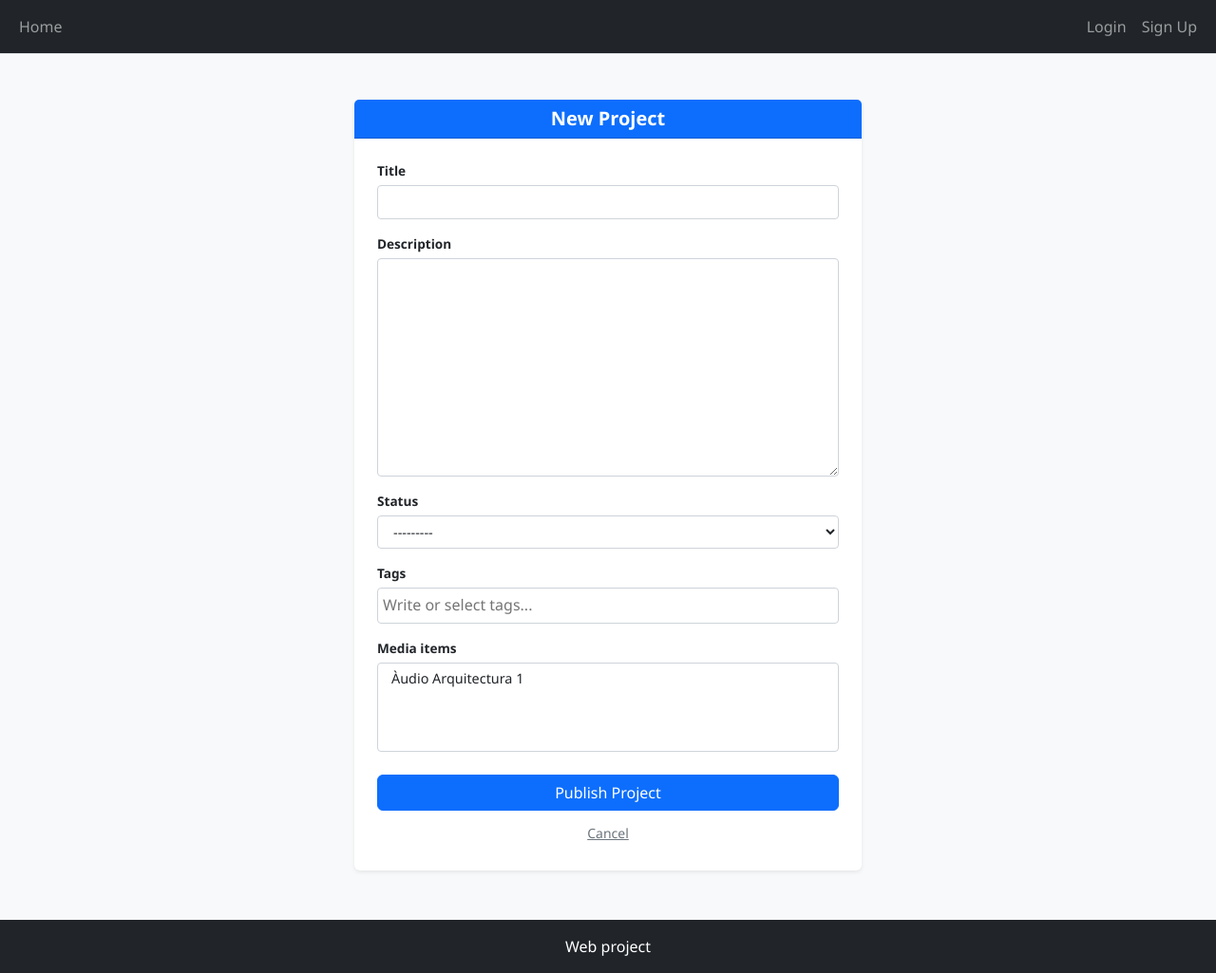
After one commit to eem-3/web-project, a Django app: page /project/new/ in a window 1280 px wide. The commit adds this page. Shown: the whole page at 95% size. Run offline with Django 5.2, Linux system fonts and the light colour scheme; data comes from the database, SQL or seed files in the repository; both versions use the stored data as it was after the commit; some libraries are stand-ins or nearby versions.

Commit message:
Initial Project Form

```diff
--- a/core/models.py
+++ b/core/models.py
@@ -41,6 +41,13 @@ class Entity(models.Model):
     def __str__(self):
         return self.title
 
+    def get_absolute_url(self):
+        if self.type == 1:
+            return reverse('core:project_detail', kwargs={'pk': self.pk})
+        elif self.type == 2:
+            return reverse('core:media_detail', kwargs={'pk': self.pk})
+        return reverse('core:project_detail', kwargs={'pk': self.pk})
+
 class Media(Entity):
     file = models.FileField(upload_to='uploads/%Y/%m/%d', null=True)
     storage_url = models.TextField()
--- a/core/urls.py
+++ b/core/urls.py
@@ -1,6 +1,10 @@
 from django.urls import path
 from . import views
 
+app_name = 'core'
 urlpatterns = [
     path('', views.view_home, name='home'),
+    path('project/new/', views.PostCreateProject.as_view(), name='project_create'), # CREATE
+
+    path('entity/<uuid:pk>/', views.EntityView1, name='project_detail'),
 ]
--- a/core/views.py
+++ b/core/views.py
@@ -1,3 +1,5 @@
+import uuid
+
 from django.shortcuts import render
 from django.contrib.auth.forms import UserCreationForm
 from django.urls import reverse_lazy
@@ -6,7 +8,7 @@ from django.http import HttpResponse
 from .forms import BootstrapUserCreationForm
 from django.contrib.auth.decorators import login_required
 from django.shortcuts import render, get_object_or_404
-from .models import Entity, Project, Media, Comment
+from .models import Entity, Project, Media, Comment, Tag
 
 def view_home(request):
     if request.user.is_authenticated:
@@ -42,3 +44,46 @@ def EntityView1(request, pk):
     }
 
     return render(request, 'components/entity_detail.html', context)
+
+
+class PostCreateProject(CreateView):
+    model = Project
+    fields = ['title', 'description', 'status', 'tags', 'media_items']
+    template_name = 'components/project_form.html'
+    success_url = reverse_lazy('core:home')
+
+    def post(self, request, *args, **kwargs):
+        data = request.POST.copy()
+        tags_enviats = data.getlist('tags')
+
+        nous_ids = []
+        for valor in tags_enviats:
+            valor = valor.strip()
+            if not valor:
+                continue
+
+            es_uuid = False
+            try:
+                uuid.UUID(valor)
+                es_uuid = True
+            except ValueError:
+                es_uuid = False
+
+            if es_uuid:
+                tag_existent = Tag.objects.filter(tag_id=valor).first()
+                if tag_existent:
+                    nous_ids.append(str(tag_existent.pk))
+                    continue
+
+            tag_obj, _ = Tag.objects.get_or_create(tag=valor)
+            nous_ids.append(str(tag_obj.pk))
+
+        data.setlist('tags', nous_ids)
+        request.POST = data
+
+        return super().post(request, *args, **kwargs)
+
+    def form_valid(self, form):
+        form.instance.user = self.request.user
+        form.instance.type = 1
+        return super().form_valid(form)
--- a/templates/base.html
+++ b/templates/base.html
@@ -1,4 +1,3 @@
-<!-- templates/base_blai.html -->
 {% load static %}
 <!DOCTYPE html>
 <html lang="en">
@@ -14,17 +13,21 @@
     <nav class="navbar navbar-expand-lg navbar-dark bg-dark">
         <div class="container-fluid">
             <div class="navbar-nav me-auto">
-                <a class="nav-link" href="{% url 'home' %}">Home</a>
+                <a class="nav-link" href="{% url 'core:home' %}">Home</a>
             </div>
             <div class="navbar-nav ms-auto">
                 {% if user.is_authenticated %}
                     <ul class="navbar-nav ms-auto">
                         <li class="nav-item">
-                            <a class="nav-link active" href="{% url 'home' %}">Explore</a>
+                            <a class="nav-link active" href="{% url 'core:home' %}">Explore</a>
                         </li>
+
+                        {% if user.is_authenticated %}
                         <li class="nav-item">
-                            <a class="nav-link" href="#">Upload Resource</a>
+                            <a class="nav-link" href="{% url 'core:project_create' %}">Upload Resource</a>
                         </li>
+                        {% endif %}
+
                         <li class="nav-item dropdown">
                             <a class="nav-link dropdown-toggle text-info" href="#" role="button" data-bs-toggle="dropdown" aria-expanded="false">
                                 My Profile
--- a/templates/base_blai.html
+++ b/templates/base_blai.html
@@ -12,14 +12,14 @@
 
     <nav class="navbar navbar-expand-lg navbar-dark bg-dark">
         <div class="container">
-            <a class="navbar-brand" href="{% url 'home' %}">Repositori</a>
+            <a class="navbar-brand" href="{% url 'core:home' %}">Repositori</a>
             <button class="navbar-toggler" type="button" data-bs-toggle="collapse" data-bs-target="#navbarNav">
                 <span class="navbar-toggler-icon"></span>
             </button>
             <div class="collapse navbar-collapse" id="navbarNav">
                 <ul class="navbar-nav ms-auto">
                     <li class="nav-item">
-                        <a class="nav-link active" href="{% url 'home' %}">Explora</a>
+                        <a class="nav-link active" href="{% url 'core:home' %}">Explora</a>
                     </li>
                     <li class="nav-item">
                         <a class="nav-link" href="#">Pujar Recurs</a>
--- a/templates/components/entity_detail.html
+++ b/templates/components/entity_detail.html
@@ -8,7 +8,7 @@
         <div class="col-12 col-lg-10">
 
             <div class="mb-4">
-                <a href="{% url 'home' %}" class="btn btn-outline-secondary btn-sm shadow-sm">
+                <a href="{% url 'core:home' %}" class="btn btn-outline-secondary btn-sm shadow-sm">
                     <i class="bi bi-arrow-left"></i> ← Go back to Explore
                 </a>
             </div>
--- a/templates/components/home.html
+++ b/templates/components/home.html
@@ -22,7 +22,7 @@
                         </div>
                         <div class="card-footer bg-transparent border-top-0 d-flex justify-content-between align-items-center">
                             <span class="badge bg-secondary">{{ entity.up_votes }} votes</span>
-                            <a href="{% url 'Entity' entity.entity_id %}" class="btn btn-sm btn-outline-primary">See more</a>
+                            <a href="{{ entity.get_absolute_url }}" class="btn btn-sm btn-outline-primary">See more</a>
                         </div>
                     </div>
                 </div>
--- /dev/null
+++ b/templates/components/project_form.html
@@ -0,0 +1,96 @@
+{% extends "base.html" %}
+
+{% block content %}
+<!-- Estils originals + Select2 -->
+<link href="https://cdn.jsdelivr.net/npm/select2@4.1.0-rc.0/dist/css/select2.min.css" rel="stylesheet" />
+
+<style>
+    /* El teu estil original */
+    .compact-form input,
+    .compact-form select,
+    .compact-form textarea {
+        display: block;
+        width: 100%;
+        padding: 0.375rem 0.75rem;
+        font-size: 0.9rem;
+        font-weight: 400;
+        line-height: 1.5;
+        color: #212529;
+        background-color: #fff;
+        background-clip: padding-box;
+        border: 1px solid #ced4da;
+        border-radius: 0.25rem;
+        transition: border-color .15s ease-in-out, box-shadow .15s ease-in-out;
+    }
+
+    /* Ajust per a Select2 perquè sembli un input compacte */
+    .select2-container--default .select2-selection--multiple {
+        border: 1px solid #ced4da !important;
+        min-height: 38px;
+    }
+    .select2-container .select2-selection--multiple .select2-selection__choice {
+        background-color: #0d6efd;
+        border: none;
+        color: white;
+        font-size: 0.8rem;
+        border-radius: 4px;
+    }
+
+    .form-group { margin-bottom: 1rem; }
+    .form-label { font-weight: 600; font-size: 0.85rem; margin-bottom: 0.3rem; display: block; }
+</style>
+
+<div class="container py-4">
+    <div class="row justify-content-center">
+        <div class="col-md-6">
+            <div class="card shadow-sm border-0">
+                <div class="card-header bg-primary text-white py-2">
+                    <h5 class="mb-0 text-center">New Project</h5>
+                </div>
+
+                <div class="card-body p-4 compact-form">
+                    <form method="post" id="project-form">
+                        {% csrf_token %}
+
+                        {% for field in form %}
+                        <div class="form-group">
+                            <label class="form-label">{{ field.label }}</label>
+                            {{ field }}
+
+                            {% if field.help_text %}
+                                <div class="text-muted" style="font-size: 0.75rem;">{{ field.help_text }}</div>
+                            {% endif %}
+
+                            {% for error in field.errors %}
+                                <div class="text-danger small">{{ error }}</div>
+                            {% endfor %}
+                        </div>
+                        {% endfor %}
+
+                        <div class="d-grid gap-2 mt-4">
+                            <button type="submit" class="btn btn-primary">Publish Project</button>
+                            <a href="{% url 'core:home' %}" class="btn btn-sm btn-link text-secondary text-center">Cancel</a>
+                        </div>
+                    </form>
+                </div>
+            </div>
+        </div>
+    </div>
+</div>
+
+<!-- Scripts necessaris -->
+<script src="https://code.jquery.com/jquery-3.6.0.min.js"></script>
+<script src="https://cdn.jsdelivr.net/npm/select2@4.1.0-rc.0/dist/js/select2.min.js"></script>
+
+<script>
+$(document).ready(function() {
+    // Apliquem Select2 al camp de tags (id generat per Django)
+    $('#id_tags').select2({
+        tags: true,
+        tokenSeparators: [',', ' '],
+        placeholder: "Write or select tags...",
+        width: '100%'
+    });
+});
+</script>
+{% endblock %}
--- a/web_project/urls.py
+++ b/web_project/urls.py
@@ -12,11 +12,7 @@ urlpatterns = [
     path('admin/', admin.site.urls),
     path('accounts/', include('django.contrib.auth.urls')),  # provides accounts/login/ and accounts/logout/
     path('accounts/signup/', SignUpView.as_view(), name='signup'),
-    # name='signup' -> used in nav bar: {% url 'signup' %}
-    path('accounts/', include('django.contrib.auth.urls')),
-    path('home/', view_home, name='home'),
     path('', include('core.urls')),
-    path('<uuid:pk>', EntityView1, name='Entity'),
 ]
 
 if settings.DEBUG:
```
Also changed, not shown: db.sqlite3.
